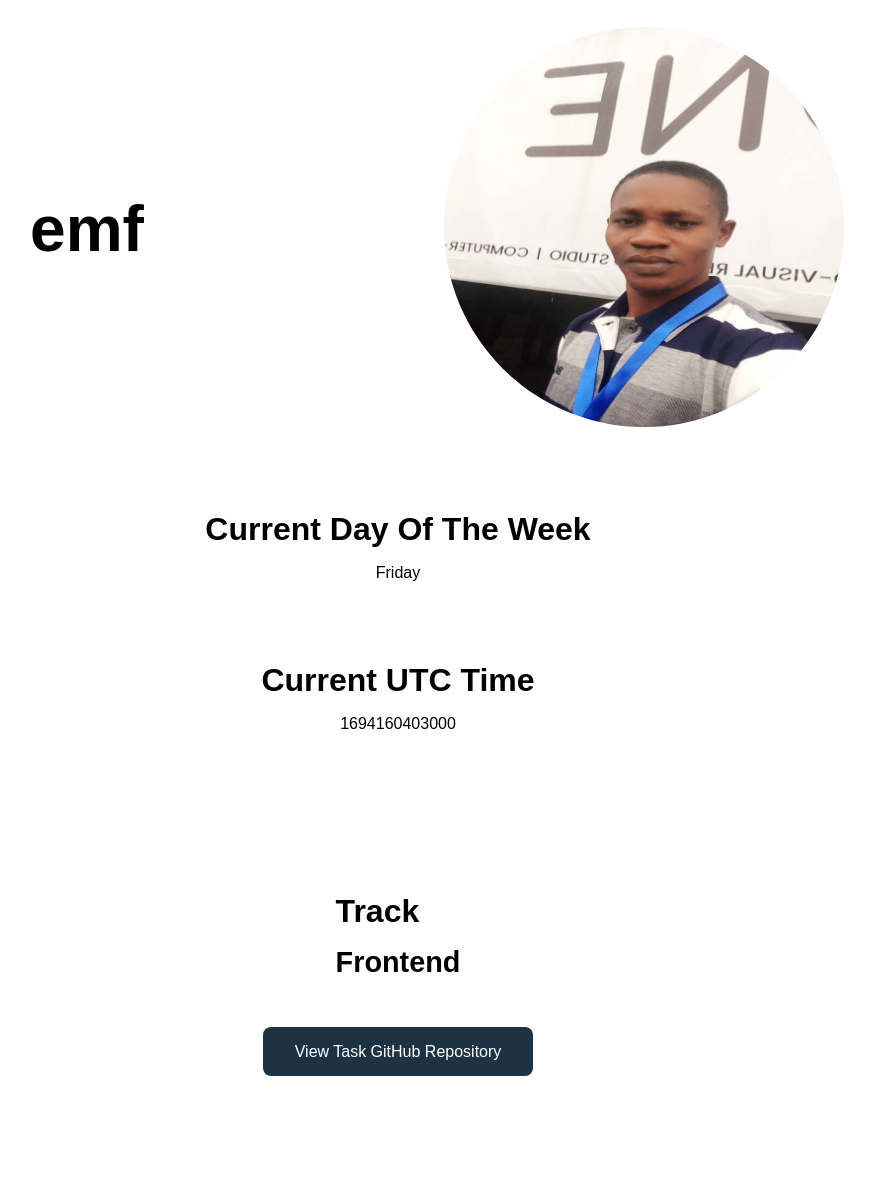
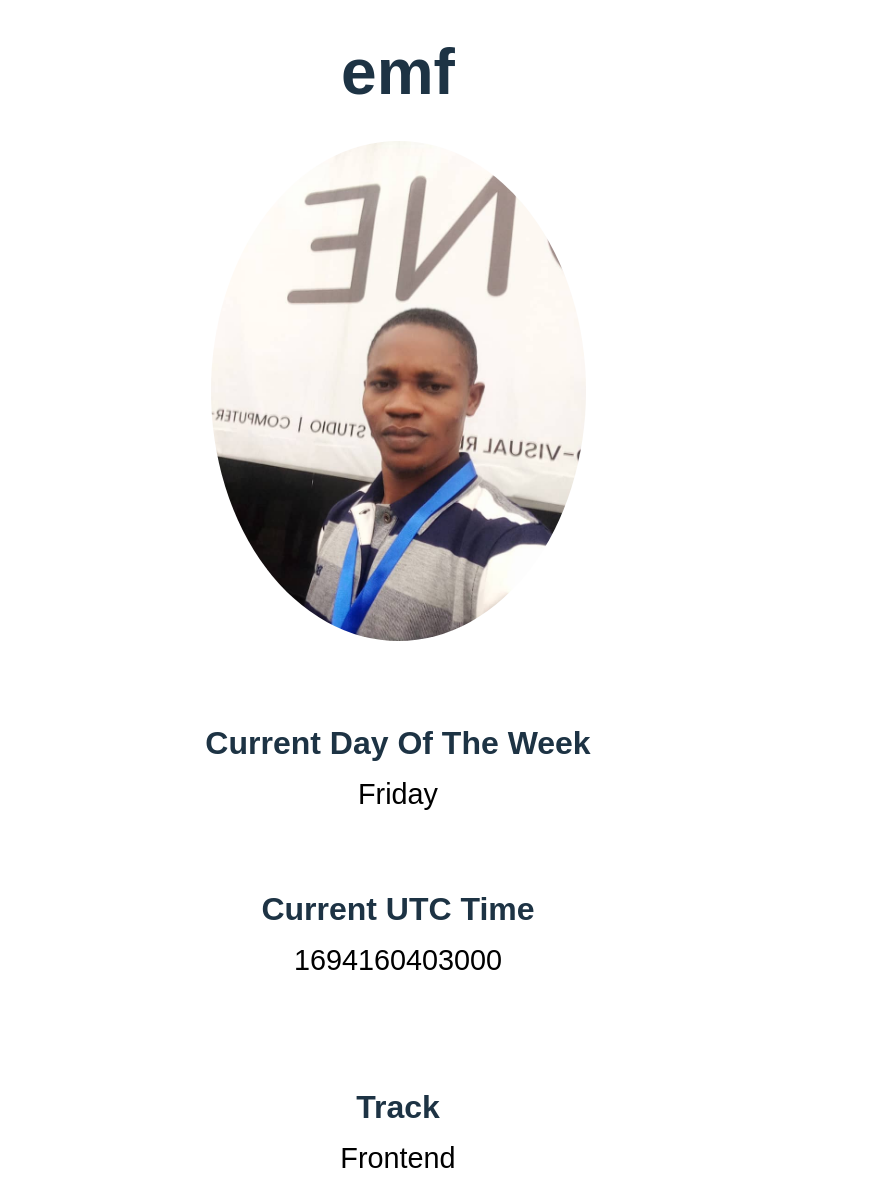
Before and after one commit to Emmadegreat/hngx-task1, a plain HTML site: page index.html in a window 1280 px wide. Shown: the part 93-1271 px from the top of the page, without its empty margins (242-1117 px from the left). Drawn offline with Linux system fonts and the light colour scheme.

Commit message:
committed

```diff
--- a/index.html
+++ b/index.html
@@ -29,13 +29,13 @@
 
             <div>
                 <h2>Current UTC Time</h2>
-                <p data-testid="currentUTCTime" id="current_utc">UTC time</p>
+                <p data-testid="currentUTCTime" id="current_utc"></p>
             </div>
         </section>
         <section class="track-section">
             <div>
                 <h2>Track</h2>
-                <h3 data-testid="myTrack">Frontend</h3>
+                <p data-testid="myTrack">Frontend</p>
             </div>
             <div>
                 <a href="https://github.com/Emmadegreat/hngx-task1" data-testid="githubURL" target="_blank">View Task GitHub Repository</a>
@@ -44,7 +44,7 @@
 
     </main>
     <footer>
-        <p>&copy; <span id="copyright"></span>  HNGX training</p>
+        <p id="footer-text">&copy; <span id="copyright"></span>  HNGX training</p>
     </footer>
 
     <script src="./index.js"></script>
--- a/index.js
+++ b/index.js
@@ -7,10 +7,5 @@ let date = new Date();
 let day = weekDays[date.getDay()];
 currentDay.innerHTML = day;
 
-let hour = date.getUTCHours();
-let minutes = date.getUTCMinutes();
-let seconds = date.getUTCSeconds();
-
-
 let currentUTC = document.getElementById("current_utc");
 currentUTC.innerHTML = date.getTime();
--- a/style.css
+++ b/style.css
@@ -27,28 +27,30 @@ main{
 h2{
     font-size: 2rem;
     padding-bottom: 1rem;
+    color: #1d3344;
 }
-h3{
+p{
     font-size: 1.8rem;
 }
+/*===========profile-section==========*/
 .profile-section{
     display: flex;
     justify-content: space-between;
     align-items: center;
+    flex-direction: column;
 }
 .profile-section h1{
     text-align: center;
     font-weight: 900;
     font-size: 4rem;
+    color: #1d3344;
+    margin: 2rem;
 }
-.profile-section>div{
-    flex-basis: 46%;
-    margin-top: 1.5rem;
-}
+
 .profile-section img{
     width: 100%;
-    max-width: 400px;
-    height: 400px;
+    max-width: 500px;
+    height: 500px;
     border-radius: 50%;
 }
 
@@ -58,20 +60,21 @@ h3{
     display: flex;
     flex-direction: column;
     align-items: center;
-    justify-content: space-around;
-    padding: 5rem 0rem 3rem 0rem;
+    justify-content: center;
+    padding-top: 5rem;
 }
 .date-section>div{
     text-align: center;
     margin-bottom: 5rem;
 }
-/*==============date-section==========*/
+/*==============track-section==========*/
 
 .track-section{
     display: flex;
     align-items: center;
     justify-content: center;
     flex-direction: column;
+    text-align: center;
 }
 .track-section>div{
     margin: 2rem 0rem;
@@ -98,12 +101,11 @@ footer{
     align-items: center;
     justify-content: center;
 }
+footer p{
+    font-size: 1rem;
+}
 
 @media (max-width:900px) {
-    .profile-section{
-        flex-direction: column;
-        align-items: center;
-    }
     .profile-section>div{
         display: flex;
         flex-direction: column;
```
